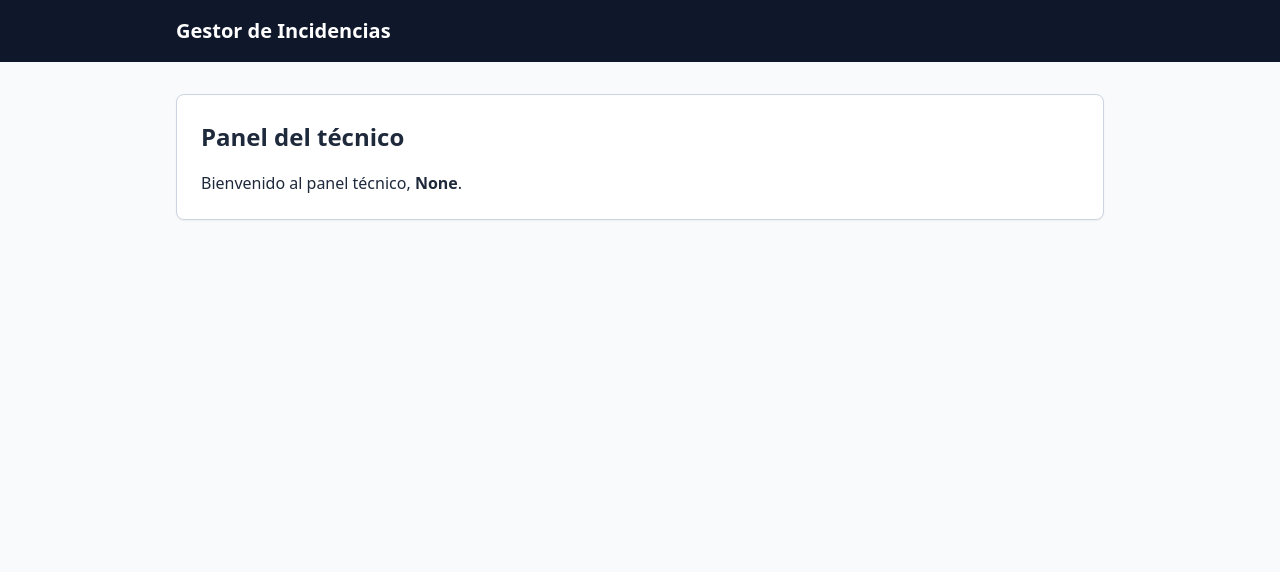
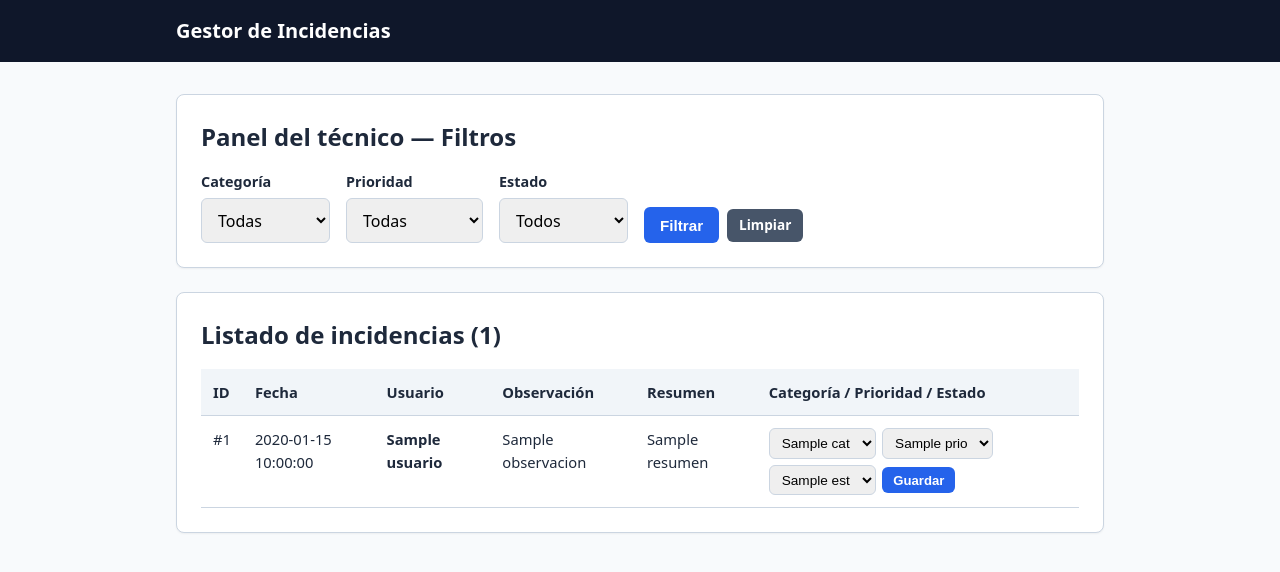
Before and after one commit to sebas0303/Gestor-de-incidencias, a Flask app: template templates/tecnico.html in a window 1280 px wide. Shown: the top 572 px of the page. Run offline with Flask 3, Linux system fonts and the light colour scheme; the template is opened without the code that fills it: most values are stand-ins (such as "Sample title", 1, 10 or a date in 2020).

Commit message:
Paso 5: Panel del tecnico con filtros, correccion y cambio de estado

```diff
--- a/app.py
+++ b/app.py
@@ -13,11 +13,16 @@ from flask import (
 
 from clasificador import clasificar
 from db import (
+    CATEGORIAS_INCIDENCIA,
+    ESTADOS_INCIDENCIA,
+    PRIORIDADES_INCIDENCIA,
+    actualizar_incidencia,
     autenticar_usuario,
     cerrar_db,
     crear_incidencia,
     inicializar_db,
     obtener_incidencias_usuario,
+    obtener_todas_incidencias,
 )
 
 RUTA_BASE = Path(__file__).resolve().parent
@@ -119,7 +124,39 @@ def create_app(test_config: dict | None = None) -> Flask:
     @app.route("/tecnico")
     @rol_requerido("tecnico")
     def panel_tecnico():
-        return render_template("tecnico.html")
+        filtro_categoria = request.args.get("categoria", "").strip()
+        filtro_prioridad = request.args.get("prioridad", "").strip()
+        filtro_estado = request.args.get("estado", "").strip()
+
+        incidencias = obtener_todas_incidencias(
+            categoria=filtro_categoria or None,
+            prioridad=filtro_prioridad or None,
+            estado=filtro_estado or None,
+        )
+        return render_template(
+            "tecnico.html",
+            incidencias=incidencias,
+            categorias=CATEGORIAS_INCIDENCIA,
+            prioridades=PRIORIDADES_INCIDENCIA,
+            estados=ESTADOS_INCIDENCIA,
+            filtro_categoria=filtro_categoria,
+            filtro_prioridad=filtro_prioridad,
+            filtro_estado=filtro_estado,
+        )
+
+    @app.route("/tecnico/incidencias/<int:incidencia_id>", methods=["POST"])
+    @rol_requerido("tecnico")
+    def editar_incidencia(incidencia_id: int):
+        categoria = request.form.get("categoria", "").strip()
+        prioridad = request.form.get("prioridad", "").strip()
+        estado = request.form.get("estado", "").strip()
+
+        if actualizar_incidencia(incidencia_id, categoria, prioridad, estado):
+            flash(f"Incidencia #{incidencia_id} actualizada correctamente.", "exito")
+        else:
+            flash("Datos no válidos para actualizar la incidencia.", "error")
+
+        return redirect(url_for("panel_tecnico"))
 
     return app
 
--- a/db.py
+++ b/db.py
@@ -30,6 +30,10 @@ USUARIOS_PRUEBA = [
     ("maria", "maria123", "usuario"),
     ("tecnico", "tecnico123", "tecnico"),
 ]
+
+CATEGORIAS_INCIDENCIA = ("hardware", "software", "red", "cuenta", "revisar")
+PRIORIDADES_INCIDENCIA = ("baja", "media", "alta")
+ESTADOS_INCIDENCIA = ("abierta", "en curso", "resuelta")
 
 
 def obtener_db() -> sqlite3.Connection:
@@ -121,3 +125,57 @@ def obtener_incidencias_usuario(usuario_id: int) -> list[sqlite3.Row]:
         """,
         (usuario_id,),
     ).fetchall()
+
+
+def obtener_todas_incidencias(
+    categoria: str | None = None,
+    prioridad: str | None = None,
+    estado: str | None = None,
+) -> list[sqlite3.Row]:
+    """Devuelve todas las incidencias para el panel del técnico, con filtros opcionales."""
+    db = obtener_db()
+    consulta = """
+        SELECT i.id, i.fecha, i.usuario_id, u.username AS usuario,
+               i.observacion, i.categoria, i.prioridad, i.resumen, i.estado
+        FROM incidencias i
+        JOIN usuarios u ON i.usuario_id = u.id
+        WHERE 1=1
+    """
+    parametros: list[str] = []
+
+    if categoria and categoria in CATEGORIAS_INCIDENCIA:
+        consulta += " AND i.categoria = ?"
+        parametros.append(categoria)
+    if prioridad and prioridad in PRIORIDADES_INCIDENCIA:
+        consulta += " AND i.prioridad = ?"
+        parametros.append(prioridad)
+    if estado and estado in ESTADOS_INCIDENCIA:
+        consulta += " AND i.estado = ?"
+        parametros.append(estado)
+
+    consulta += " ORDER BY i.id DESC"
+    return db.execute(consulta, parametros).fetchall()
+
+
+def actualizar_incidencia(
+    incidencia_id: int, categoria: str, prioridad: str, estado: str
+) -> bool:
+    """Actualiza la categoría, prioridad y estado de una incidencia."""
+    if (
+        categoria not in CATEGORIAS_INCIDENCIA
+        or prioridad not in PRIORIDADES_INCIDENCIA
+        or estado not in ESTADOS_INCIDENCIA
+    ):
+        return False
+
+    db = obtener_db()
+    cursor = db.execute(
+        """
+        UPDATE incidencias
+        SET categoria = ?, prioridad = ?, estado = ?
+        WHERE id = ?
+        """,
+        (categoria, prioridad, estado, incidencia_id),
+    )
+    db.commit()
+    return cursor.rowcount > 0
--- a/static/estilos.css
+++ b/static/estilos.css
@@ -252,3 +252,35 @@ body {
     color: #64748b;
     font-style: italic;
 }
+
+.formulario-filtros {
+    display: flex;
+    flex-wrap: wrap;
+    gap: 1rem;
+    align-items: flex-end;
+}
+
+.acciones-filtro {
+    display: flex;
+    gap: 0.5rem;
+    align-items: center;
+}
+
+.formulario-linea {
+    display: flex;
+    flex-wrap: wrap;
+    gap: 0.4rem;
+    align-items: center;
+}
+
+.formulario-linea select {
+    padding: 0.35rem 0.5rem;
+    border: 1px solid var(--color-borde);
+    border-radius: 0.375rem;
+    font-size: 0.85rem;
+}
+
+.boton-pequeno {
+    padding: 0.35rem 0.7rem;
+    font-size: 0.82rem;
+}
--- a/templates/tecnico.html
+++ b/templates/tecnico.html
@@ -4,7 +4,95 @@
 
 {% block content %}
 <section class="tarjeta">
-    <h2>Panel del técnico</h2>
-    <p>Bienvenido al panel técnico, <strong>{{ session.get('username') }}</strong>.</p>
+    <h2>Panel del técnico — Filtros</h2>
+    <form method="get" action="{{ url_for('panel_tecnico') }}" class="formulario-filtros">
+        <div class="campo">
+            <label for="filtro-categoria">Categoría</label>
+            <select id="filtro-categoria" name="categoria">
+                <option value="">Todas</option>
+                {% for cat in categorias %}
+                    <option value="{{ cat }}" {% if filtro_categoria == cat %}selected{% endif %}>{{ cat }}</option>
+                {% endfor %}
+            </select>
+        </div>
+
+        <div class="campo">
+            <label for="filtro-prioridad">Prioridad</label>
+            <select id="filtro-prioridad" name="prioridad">
+                <option value="">Todas</option>
+                {% for prio in prioridades %}
+                    <option value="{{ prio }}" {% if filtro_prioridad == prio %}selected{% endif %}>{{ prio }}</option>
+                {% endfor %}
+            </select>
+        </div>
+
+        <div class="campo">
+            <label for="filtro-estado">Estado</label>
+            <select id="filtro-estado" name="estado">
+                <option value="">Todos</option>
+                {% for est in estados %}
+                    <option value="{{ est }}" {% if filtro_estado == est %}selected{% endif %}>{{ est }}</option>
+                {% endfor %}
+            </select>
+        </div>
+
+        <div class="acciones-filtro">
+            <button type="submit" class="boton boton-primario">Filtrar</button>
+            <a href="{{ url_for('panel_tecnico') }}" class="boton boton-secundario">Limpiar</a>
+        </div>
+    </form>
+</section>
+
+<section class="tarjeta">
+    <h2>Listado de incidencias ({{ incidencias|length }})</h2>
+    {% if incidencias %}
+        <div class="tabla-contenedor">
+            <table class="tabla">
+                <thead>
+                    <tr>
+                        <th>ID</th>
+                        <th>Fecha</th>
+                        <th>Usuario</th>
+                        <th>Observación</th>
+                        <th>Resumen</th>
+                        <th>Categoría / Prioridad / Estado</th>
+                    </tr>
+                </thead>
+                <tbody>
+                    {% for inc in incidencias %}
+                        <tr>
+                            <td>#{{ inc['id'] }}</td>
+                            <td>{{ inc['fecha'] }}</td>
+                            <td><strong>{{ inc['usuario'] }}</strong></td>
+                            <td>{{ inc['observacion'] }}</td>
+                            <td>{{ inc['resumen'] }}</td>
+                            <td>
+                                <form method="post" action="{{ url_for('editar_incidencia', incidencia_id=inc['id']) }}" class="formulario-linea">
+                                    <select name="categoria" aria-label="Categoría incidencia {{ inc['id'] }}">
+                                        {% for cat in categorias %}
+                                            <option value="{{ cat }}" {% if inc['categoria'] == cat %}selected{% endif %}>{{ cat }}</option>
+                                        {% endfor %}
+                                    </select>
+                                    <select name="prioridad" aria-label="Prioridad incidencia {{ inc['id'] }}">
+                                        {% for prio in prioridades %}
+                                            <option value="{{ prio }}" {% if inc['prioridad'] == prio %}selected{% endif %}>{{ prio }}</option>
+                                        {% endfor %}
+                                    </select>
+                                    <select name="estado" aria-label="Estado incidencia {{ inc['id'] }}">
+                                        {% for est in estados %}
+                                            <option value="{{ est }}" {% if inc['estado'] == est %}selected{% endif %}>{{ est }}</option>
+                                        {% endfor %}
+                                    </select>
+                                    <button type="submit" class="boton boton-primario boton-pequeno">Guardar</button>
+                                </form>
+                            </td>
+                        </tr>
+                    {% endfor %}
+                </tbody>
+            </table>
+        </div>
+    {% else %}
+        <p class="texto-vacio">No hay incidencias que coincidan con los filtros seleccionados.</p>
+    {% endif %}
 </section>
 {% endblock %}
```
Also changed, not shown: tests/test_app.py (+63 -0 lines).
